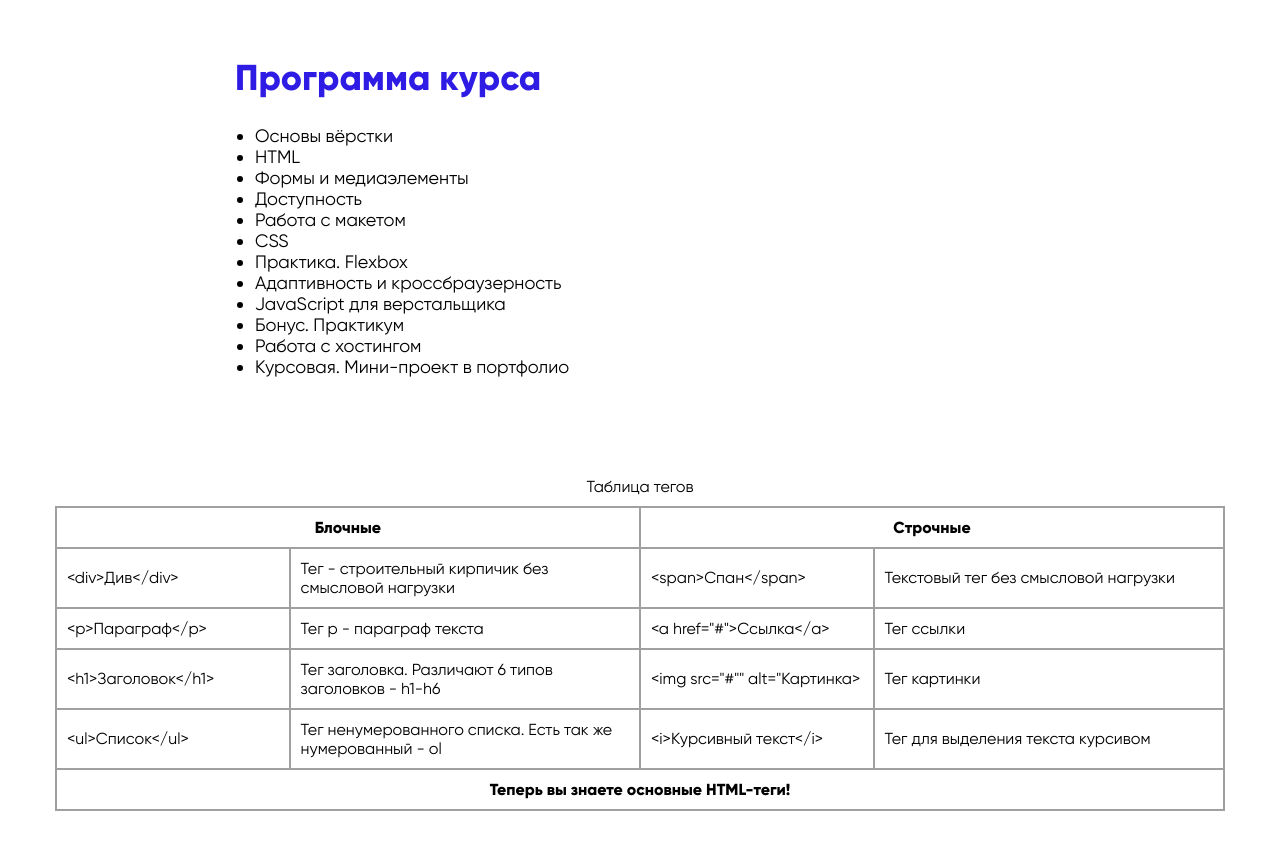
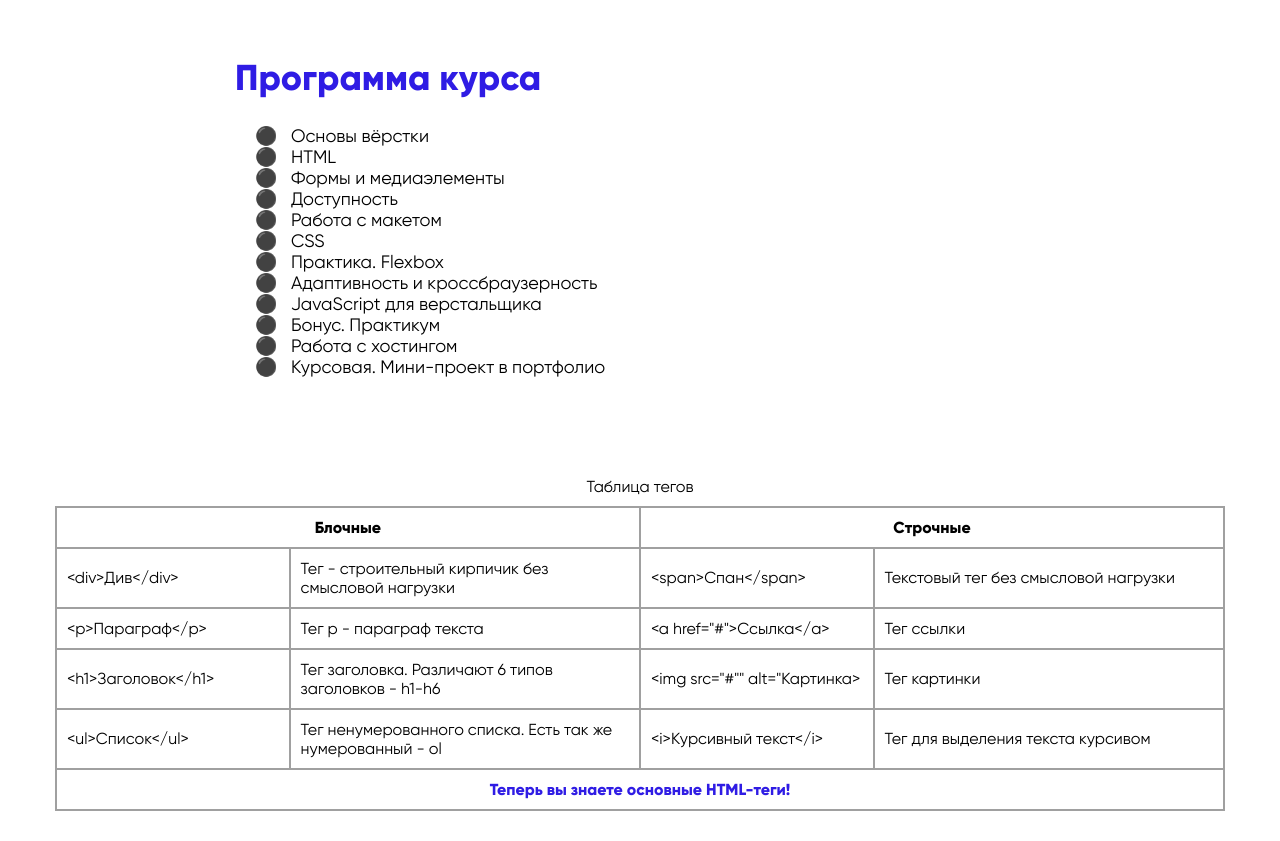
Before and after one commit to vkKlaus/BaseFrontEnd, a plain HTML site: page 3/program.html in a window 1280 px wide. Shown: the part 1500-2341 px from the top of the page. Drawn offline with Linux system fonts and the light colour scheme.

Commit message:
li element

```diff
--- a/3/css/style.css
+++ b/3/css/style.css
@@ -121,6 +121,17 @@ a {
   font-size: 18px;
 }
 
+.pr-list-ul{
+  list-style-type: none;
+}
+
+.pr-list-ul::before{
+  content: 	"\26AB";
+  color: var(--skillbox-color);
+  margin-right: .5em;
+  font-size: 1em;
+}
+
 .pr-paragraf {
   padding-left: 180px;
   margin-bottom: 20px;
@@ -162,4 +173,5 @@ a {
 
 .pr-table-tf {
   text-align: center;
+  color: var(--skillbox-color);
 }
--- a/3/program.html
+++ b/3/program.html
@@ -20,11 +20,17 @@
         <h2 class="section-title">Как работать на курсе?</h2>
 
         <ol class="pr-list">
-            <li><a href="#tags">Изучить теги</a></li>
+            <li class="pr-list-ol">
+              <span class="pr-list-text"><a href="#tags">Изучить теги</a></span>
+            </li>
 
-            <li>Попрактиковаться</li>
+            <li class="pr-list-ol">
+              <span class="pr-list-text">Попрактиковаться</span>
+            </li>
 
-            <li>Выполнить домашнее задание</li>
+            <li class="pr-list-ol">
+              <span class="pr-list-text">Выполнить домашнее задание</span>
+            </li>
         </ol>
 
         <h2 class="section-title">Описание курса</h2>
@@ -68,29 +74,53 @@
         <h2 class="section-title">Программа курса</h2>
 
         <ul class="pr-list">
-            <li> Основы вёрстки</li>
+            <li class="pr-list-ul">
+              <span class="pr-list-text"> Основы вёрстки</span>
+            </li>
 
-            <li>HTML</li>
+            <li class="pr-list-ul">
+              <span class="pr-list-text">HTML</span>
+            </li>
 
-            <li>Формы и медиаэлементы</li>
+            <li class="pr-list-ul">
+              <span class="pr-list-text">Формы и медиаэлементы</span>
+            </li>
 
-            <li>Доступность</li>
+            <li class="pr-list-ul">
+              <span class="pr-list-text">Доступность</span>
+            </li>
 
-            <li>Работа с макетом</li>
+            <li class="pr-list-ul">
+              <span class="pr-list-text">Работа с макетом</span>
+            </li>
 
-            <li>CSS</li>
+            <li class="pr-list-ul">
+              <span class="pr-list-text">CSS</span>
+            </li>
 
-            <li>Практика. Flexbox</li>
+            <li class="pr-list-ul">
+              <span class="pr-list-text">Практика. Flexbox</span>
+            </li>
 
-            <li>Адаптивность и кроссбраузерность</li>
+            <li class="pr-list-ul">
+              <span class="pr-list-text">Адаптивность и кроссбраузерность</span>
+            </li>
 
-            <li>JavaScript для верстальщика</li>
+            <li class="pr-list-ul">
+              <span class="pr-list-text">JavaScript для верстальщика</span>
+            </li>
 
-            <li>Бонус. Практикум</li>
+            <li class="pr-list-ul">
+              <span class="pr-list-text">Бонус. Практикум</span>
+            </li>
 
-            <li>Работа с хостингом</li>
+            <li class="pr-list-ul">
+              <span class="pr-list-text">Работа с хостингом</span>
+            </li>
 
-            <li>Курсовая. Мини-проект в портфолио</li>
+            <li class="pr-list-ul">
+              <span class="pr-list-text">Курсовая. Мини-проект в портфолио</span>
+            </li>
         </ul>
 
         <table id="tags" class="pr-table" >
```
